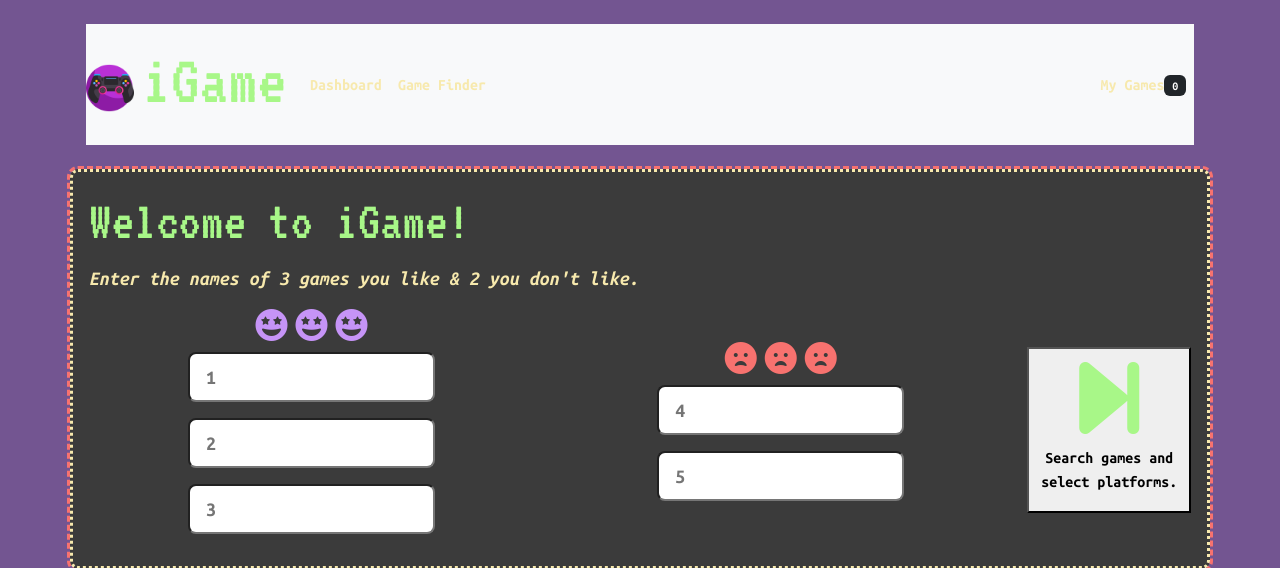
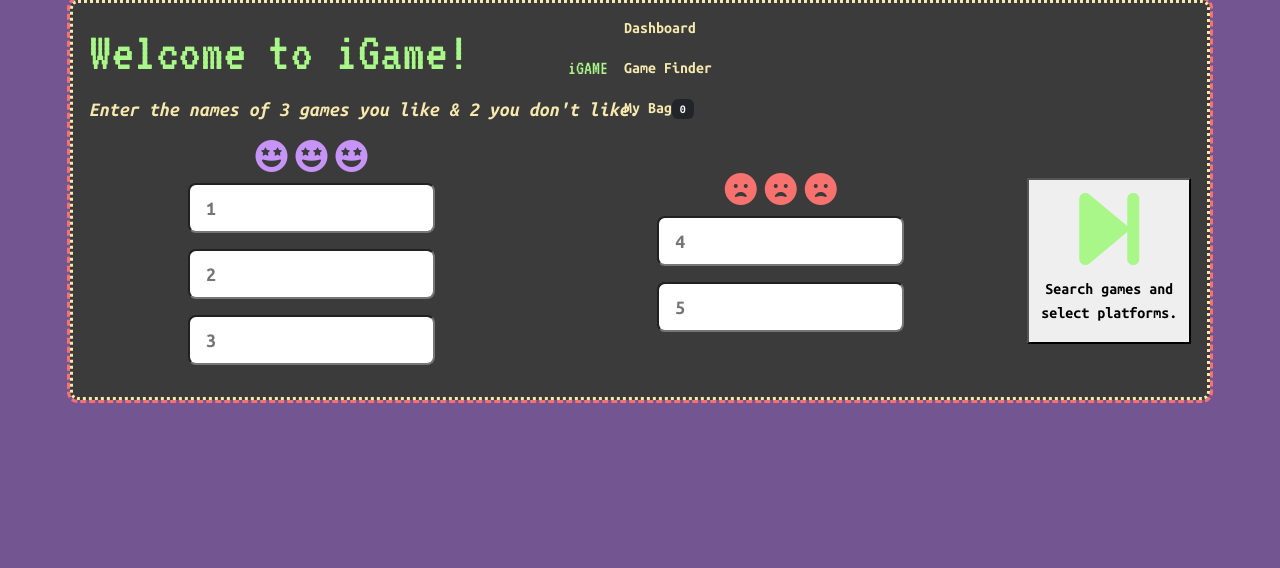
Before and after one commit to hearkelly/igame-sso, a Flask app: template iGame/templates/gameform1.html in a window 1280 px wide. Shown: the top 568 px of the page. After the commit the page ends 403 px from the top, so only its background shows below. Run offline with Flask 3, Linux system fonts and the light colour scheme; the template is opened without the code that fills it: values that come from a table or form of the project are taken from there, others are empty; parts of the project's set-up code (start-up, migrations or seed data) failed here and were passed over; some libraries are stand-ins or nearby versions.

Commit message:
initial commit - 0

```diff
--- a/iGame/templates/login.html
+++ b/iGame/templates/login.html
@@ -2,9 +2,7 @@
 {% import "bootstrap/wtf.html" as wtf %}
 {% extends 'base.html' %}
 
-{% block nav %}
 
-{% endblock %}
 {% block page_content %}
     <div class="modal fade" id="loginModal" tabindex="-1" role="dialog" aria-hidden="true">
         <div class="modal-dialog modal-dialog-centered" role="document">
--- a/iGame/templates/nav.html
+++ b/iGame/templates/nav.html
@@ -1,35 +1,25 @@
-<div class="container p-3 mt-2 mb-2 mx-auto">
-<nav class="navbar navbar-expand-lg bg-body-tertiary justify-content-center">
+<div class="container">
+<nav class="navbar fixed-top" aria-label="main">
+    <div class="container-fluid justify-content-center">
         <div class="navbar-brand">
-        <span class="navbar-logo">
-            <img src="static/images/controller.png" style="height: 3rem; margin-bottom: 20px;" alt="copyright: freepik">
-        </span>
-        <span class="navbar-caption-wrap display-2" style="font-family:VT323;color:#A8F788;">iGame</span>
+            iGAME
         </div>
-    <button class="navbar-toggler" type="button" data-bs-toggle="collapse" data-bs-target="#navbarText" aria-controls="navbarText" aria-expanded="false" aria-label="Toggle navigation">
-      <span class="navbar-toggler-icon"></span>
-    </button>
-    <div class="collapse navbar-collapse" id="navbarText">
-        <ul class="navbar-nav me-auto mb-2 mb-lg-0">
+        <ul class="navbar-nav">
             <li class="nav-item">
-                <a class="nav-link" href="{{ url_for('main.home') }}">Dashboard</a>
+                <a class="nav-link" href="{{ url_for('main.home') }}">Dashboard<br><span class="nes-icon is-big nes" style="font-size:3rem;"></span></a>
             </li>
             <li class="nav-item">
-                <a class="nav-link" href="{{ url_for('main.gameFinder') }}">Game Finder</a>
+                <a class="nav-link" href="{{ url_for('main.gameFinder') }}">Game Finder<br><span class="nes-icon is-big search" style="font-size:3rem;"></span></a>
             </li>
-        </ul>
-        <span class="navbar-text">
-            <ul class="navbar-nav me-auto mb-2 mb-lg-0">
             <li class="nav-item">
-                    <a class="nav-link" href="{{ url_for('main.bag') }}">My Games<span class="badge bg-dark">{{ session['bag'] | count }}</span></a>
+                <a class="nav-link" href="{{ url_for('main.bag') }}">My Bag<span class="badge bg-dark">{{ session['bag'] | count }}</span><br><span class="nes-icon is-big database" style="font-size:3rem;"></span></a>
             </li>
         {% if current_user.is_authenticated %}
             <li class="nav-item">
-                    <a class="nav-link" href="{{ url_for('main.logout') }}">Logout</a>
+                <a class="nav-link" href="{{ url_for('main.logout') }}">Logout<br><span class="nes-icon is-big user" style="font-size:3rem;"></span></a>
             </li>
         {% endif %}
         </ul>
-        </span>
     </div>
 </nav>
 </div>
```
Lines whose indentation alone changed are shown as unchanged.
